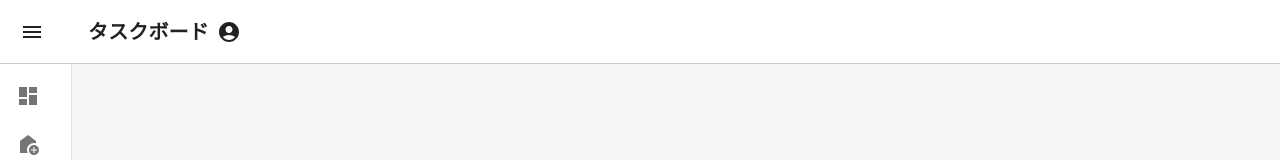
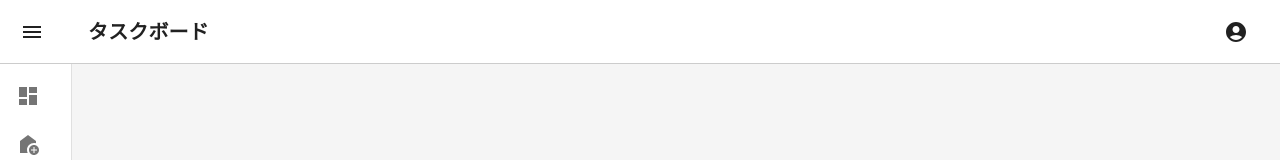
Before and after one commit to shtk0119/Portfolio, a Next.js app: page /test in a window 1280 px wide. Shown: the top 160 px of the page. Built offline with nearby package versions, Linux system fonts and the light colour scheme.

Commit message:
header component create

```diff
--- a/src/components/Header.tsx
+++ b/src/components/Header.tsx
@@ -56,15 +56,13 @@ const Drawer = styled(MuiDrawer, { shouldForwardProp: (prop) => prop !== 'open'
 );
 
 const Header = ({ title }: { title: string }) => {
-  const [menuOpen, setMenuOpen] = React.useState<boolean>(false);
+  const [open, setOpen] = React.useState<boolean>(false);
   const [anchorEl, setAnchorEl] = React.useState<null | HTMLElement>(null);
-  const open = Boolean(anchorEl);
-  const id = open ? 'simple-popper' : undefined;
+  const popOpen = Boolean(anchorEl);
 
   const toggleDrawer = () => {
-    setMenuOpen(!open);
-    console.log(menuOpen);
-  }
+    setOpen(!open);
+  };
 
   const handleClick = (event: React.MouseEvent<HTMLElement>) => {
     setAnchorEl(anchorEl ? null : event.currentTarget);
@@ -86,8 +84,7 @@ const Header = ({ title }: { title: string }) => {
           >
             <Menu />
           </IconButton>
-
-          <Typography variant='h6' fontWeight='bold' noWrap>
+          <Typography variant="h6" fontWeight='bold' noWrap flexGrow={1}>
             {title}
           </Typography>
 
@@ -95,9 +92,9 @@ const Header = ({ title }: { title: string }) => {
             <AccountCircle />
           </IconButton>
 
-          <Popper id={id} open={open} anchorEl={anchorEl}>
+          <Popper open={popOpen} anchorEl={anchorEl}>
             <Box mt={2} bgcolor='#fff' border={1} borderColor='#00000033' borderRadius={2}>
-              <List disablePadding sx={{ textAlign: 'left' }}>
+                <List disablePadding>
                   <ListItem>
                     {/* ユーザーの画像機能が実装できたら下記 icon をユーザーが設定画像に変えられるようにする */}
                     <Avatar />
@@ -146,7 +143,7 @@ const Header = ({ title }: { title: string }) => {
         </Toolbar>
       </AppBar>
 
-      <Drawer variant='permanent' open={menuOpen}>
+      <Drawer variant='permanent' open={open}>
         <Toolbar
           sx={{
             display: 'flex',
@@ -177,7 +174,6 @@ const Header = ({ title }: { title: string }) => {
           overflow: 'auto',
         }}
       >
-        <Toolbar />
       </Box>
     </>
   )
--- a/src/pages/test.tsx
+++ b/src/pages/test.tsx
@@ -1,17 +1,12 @@
 import Header from "../components/Header";
-import { styled, createTheme, ThemeProvider } from '@mui/material/styles';
-import { Box } from "@mui/material";
-
-
-const mdTheme = createTheme();
+import { Box, CssBaseline } from "@mui/material";
 
 const Test = () => {
   return (
-    // <ThemeProvider theme={mdTheme}>
-      <Box display='flex'>
-        <Header title={'タスクボード'}/>
-      </Box>
-    // {/* </ThemeProvider> */}
+    <Box display='flex'>
+      <CssBaseline />
+      <Header title={'タスクボード'}/>
+    </Box>
   )
 }
 
```
Lines whose indentation alone changed are shown as unchanged.
